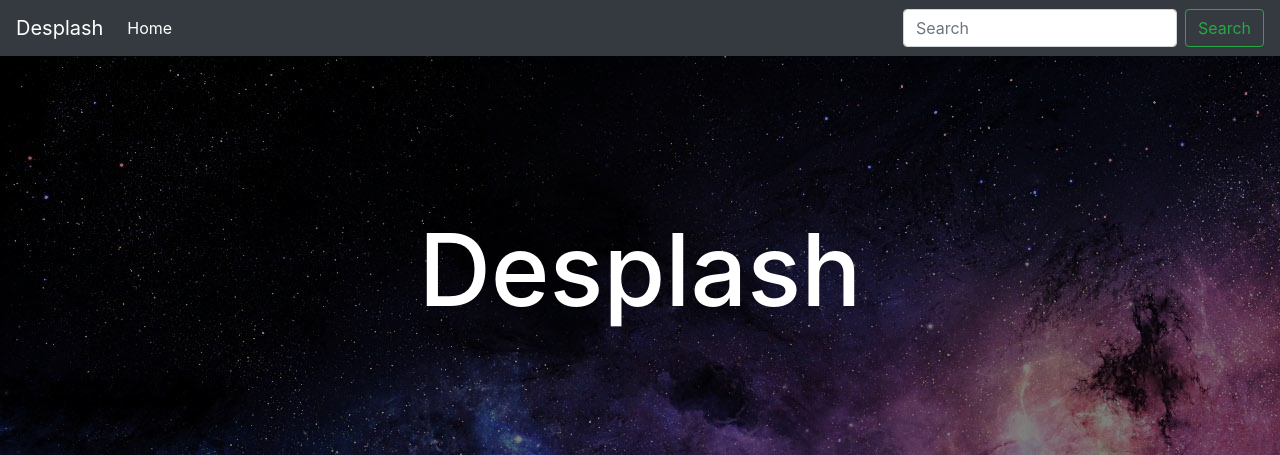
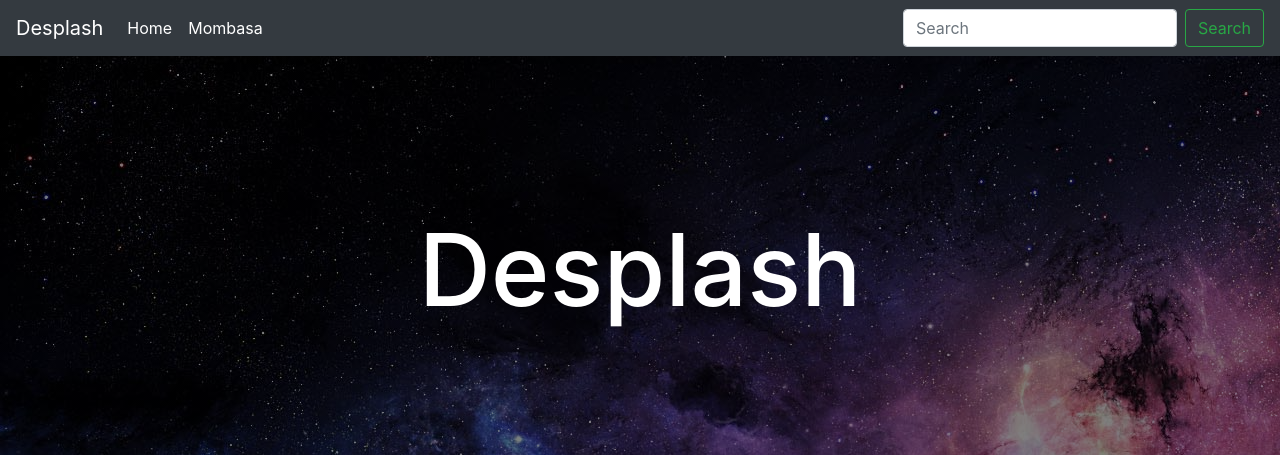
Before and after one commit to Alchemy17/desplash, a Django app: page /location/1/ in a window 1280 px wide. Shown: the top 455 px of the page. Run offline with Django 3.2, Linux system fonts and the light colour scheme; data that the repository does not hold is empty; some libraries are stand-ins or nearby versions.

Commit message:
adding routes for locations

```diff
--- a/gallery/desplash/templates/navbar.html
+++ b/gallery/desplash/templates/navbar.html
@@ -8,6 +8,10 @@
       <li class="nav-item active">
         <a class="nav-link" href="{% url 'welcome' %}">Home <span class="sr-only">(current)</span></a>
       </li>
+      <li class="nav-item active">
+          <a class="nav-link" href="{% url 'location' location_id='Mombasa' %}">Mombasa <span class="sr-only">(current)</span></a>
+        </li>
+
     </ul>
     <form class="form-inline mt-2 mt-md-0" action="{% url 'search_results' %}">
       <input class="form-control mr-sm-2" type="text" placeholder="Search" aria-label="Search" name="gallery">
```
